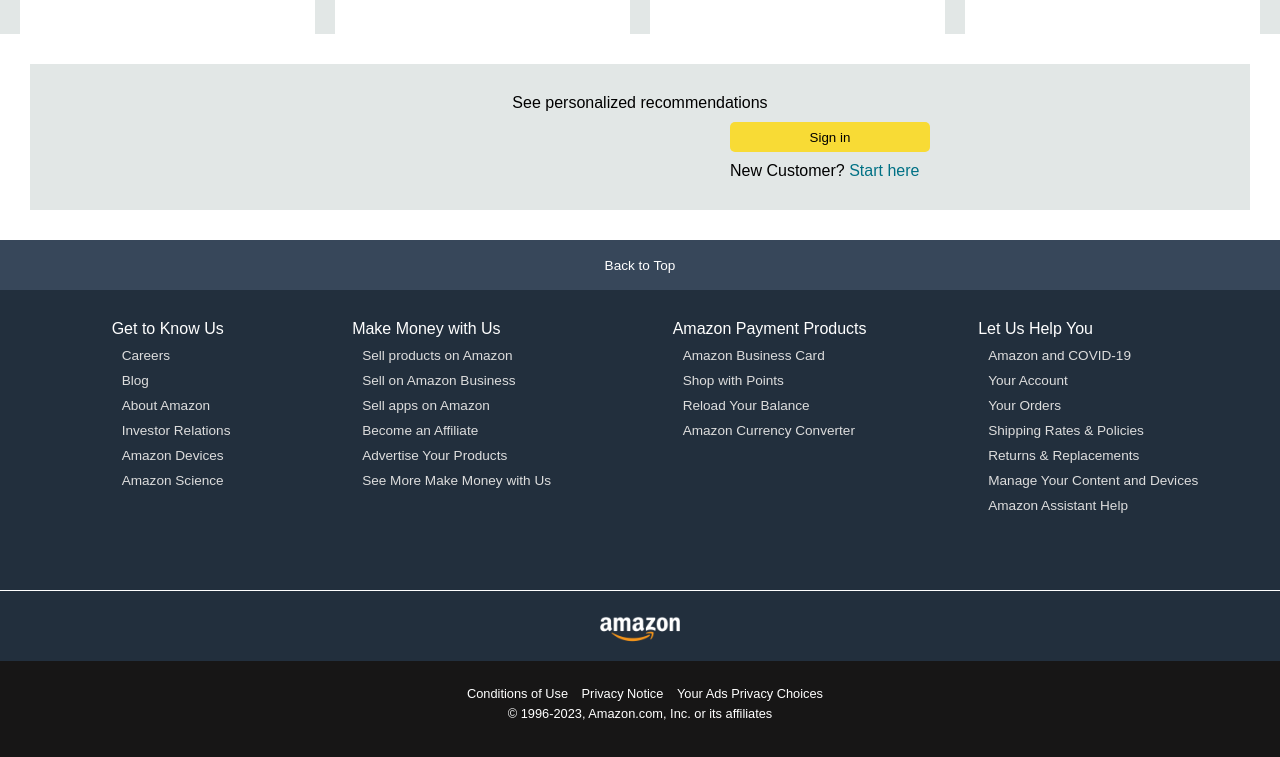
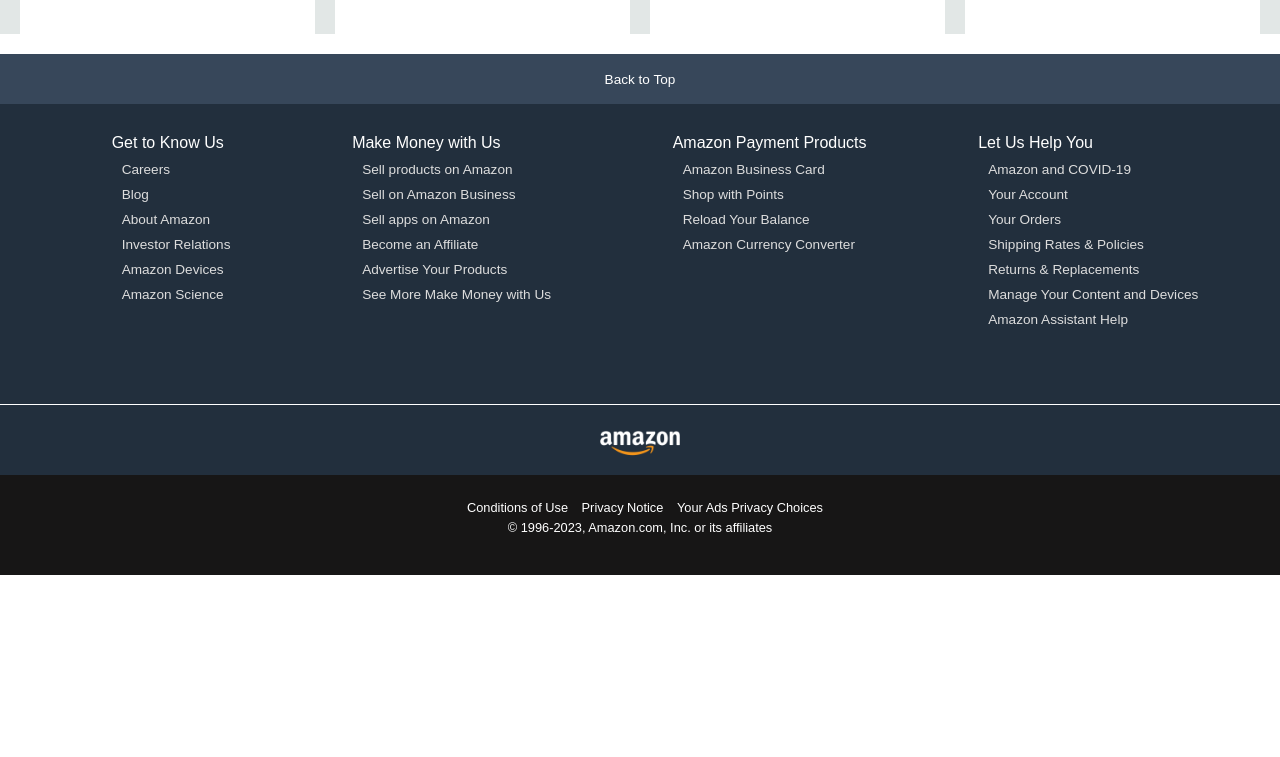
Before and after one commit to Shantanu9878/CSS-Amazon-Clone, a plain HTML site: page index.html in a window 1280 px wide. Shown: the part 1366-2123 px from the top of the page. After the commit the page ends 1941 px from the top, so only its background shows below. Drawn offline with Linux system fonts and the light colour scheme.

Commit message:
Update index.html

```diff
--- a/index.html
+++ b/index.html
@@ -142,15 +142,6 @@
         </div>
     </div>
 
-    <div class="signin">
-        <div class="signin-sec">
-            <p class="signin-p1">See personalized recommendations</p>
-            <button>Sign in</button>
-            <p class="signin-p2">New Customer? </p><a href="">Start here</a>
-        </div>
-    </div>
-
-
     <footer>
         <div class="foot-panel1">
             Back to Top
```
